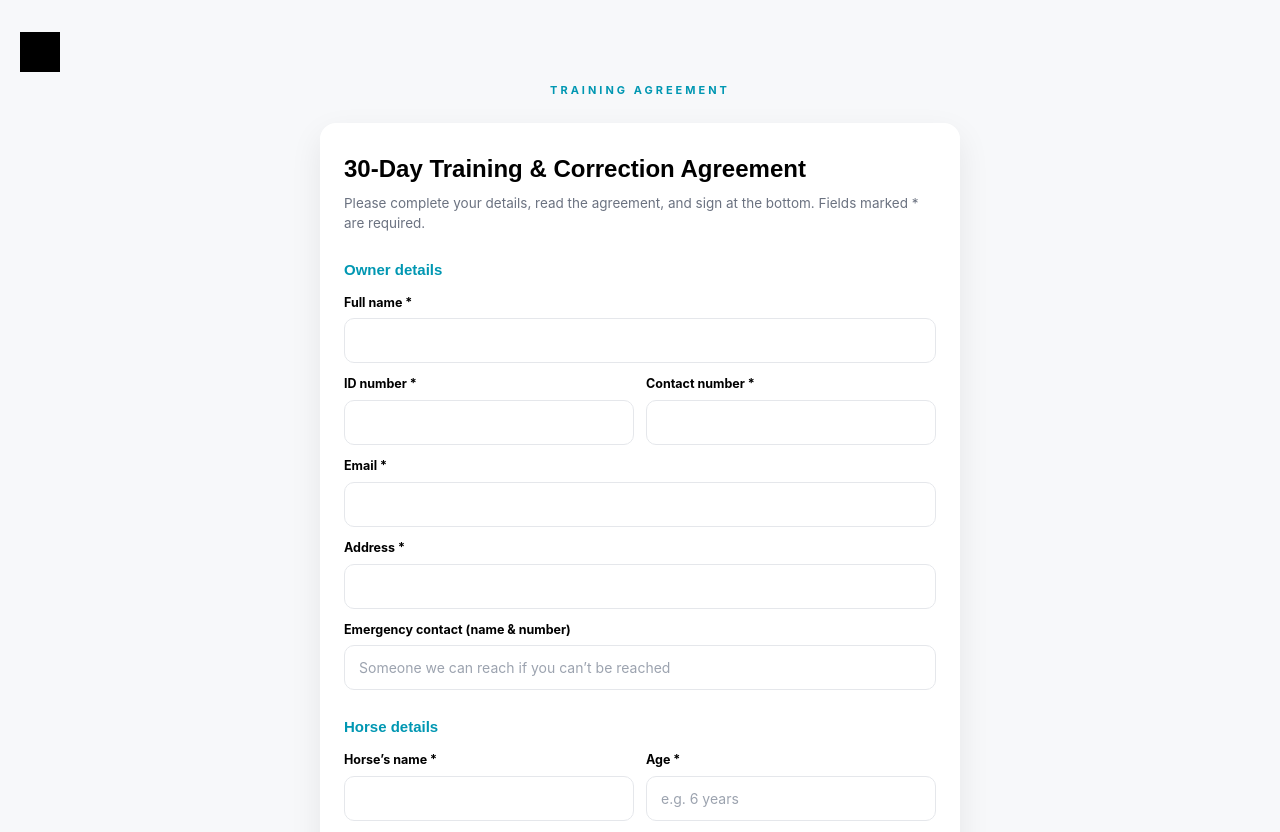
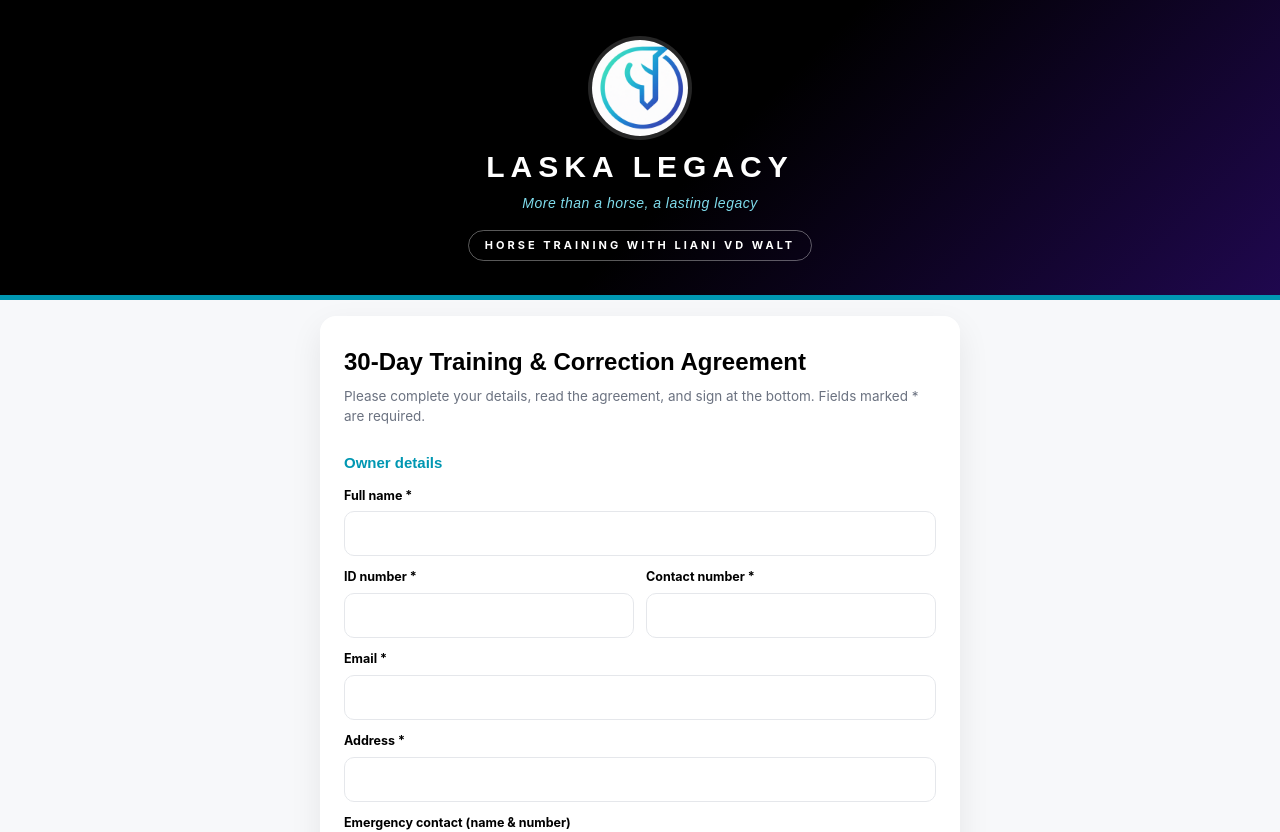
Before and after one commit to laskalegacypty-del/laskalegacy, a Next.js app: page /training-agreement in a window 1280 px wide. Shown: the top 832 px of the page. Built offline with nearby package versions, Linux system fonts and the light colour scheme; no server answers.

Commit message:
Brand the training agreement page with logo, name and tagline
Co-Authored-By: Claude Sonnet 5.5 <noreply@anthropic.com>

```diff
--- a/components/TrainingAgreement.jsx
+++ b/components/TrainingAgreement.jsx
@@ -342,9 +342,13 @@ export default function TrainingAgreement() {
         }
       `}</style>
 
-      <div className="ta-noprint" style={{ textAlign: 'center', padding: '32px 20px 8px' }}>
-        <img src="/logo-dark.png" alt="Laska Legacy" style={{ height: 40, marginBottom: 10 }} />
-        <div style={{ fontSize: 11, letterSpacing: 3, textTransform: 'uppercase', color: BRAND.teal, fontWeight: 700 }}>Training Agreement</div>
+      <div className="ta-noprint" style={{ background: BRAND.black, color: BRAND.white, textAlign: 'center', padding: '40px 20px 34px', borderBottom: `5px solid ${BRAND.teal}`, backgroundImage: `linear-gradient(135deg, #000 55%, ${BRAND.purple}55 100%)` }}>
+        <img src="/logo-icon.png" alt="Laska Legacy" style={{ display: 'block', margin: '0 auto 14px', height: 96, width: 96, borderRadius: '50%', boxShadow: '0 0 0 4px rgba(255,255,255,0.15)' }} />
+        <div style={{ fontFamily: "'Montserrat', sans-serif", fontSize: 30, fontWeight: 800, letterSpacing: 6, textTransform: 'uppercase', lineHeight: 1.1 }}>Laska Legacy</div>
+        <div style={{ fontFamily: "'Montserrat', sans-serif", fontSize: 14, fontStyle: 'italic', color: '#7fdcec', margin: '10px 0 16px', letterSpacing: 0.5 }}>More than a horse, a lasting legacy</div>
+        <div style={{ display: 'inline-block', fontSize: 11, letterSpacing: 3, textTransform: 'uppercase', fontWeight: 700, padding: '6px 16px', borderRadius: 100, border: '1px solid rgba(255,255,255,0.35)' }}>
+          Horse Training with {TRAINER}
+        </div>
       </div>
 
       <div className="ta-page" style={{ maxWidth: 680, margin: '0 auto', padding: '16px 20px 80px' }}>
@@ -502,9 +506,11 @@ function SignedCopy({ form, signature, signedAt }) {
   const h = { fontFamily: "'Montserrat', sans-serif", fontSize: 14, fontWeight: 800, color: BRAND.black, margin: '18px 0 6px' };
   return (
     <div>
-      <div style={{ textAlign: 'center', marginBottom: 18 }}>
-        <img src="/logo-dark.png" alt="Laska Legacy" style={{ height: 36, marginBottom: 8 }} />
-        <h1 style={{ fontFamily: "'Montserrat', sans-serif", fontSize: 20, fontWeight: 800, margin: 0 }}>{DAYS}-Day Training &amp; Correction Agreement</h1>
+      <div style={{ textAlign: 'center', marginBottom: 18, paddingBottom: 16, borderBottom: `3px solid ${BRAND.teal}` }}>
+        <img src="/logo-icon.png" alt="Laska Legacy" style={{ display: 'block', margin: '0 auto 6px', height: 72, width: 72 }} />
+        <div style={{ fontFamily: "'Montserrat', sans-serif", fontSize: 24, fontWeight: 800, letterSpacing: 5, textTransform: 'uppercase' }}>Laska Legacy</div>
+        <div style={{ fontFamily: "'Montserrat', sans-serif", fontSize: 12.5, fontStyle: 'italic', color: BRAND.teal, margin: '4px 0 14px' }}>More than a horse, a lasting legacy</div>
+        <h1 style={{ fontFamily: "'Montserrat', sans-serif", fontSize: 18, fontWeight: 800, margin: 0 }}>{DAYS}-Day Training &amp; Correction Agreement</h1>
       </div>
 
       <h3 style={h}>Parties</h3>
@@ -540,6 +546,7 @@ function SignedCopy({ form, signature, signedAt }) {
         </div>
       </div>
       <p style={{ fontSize: 11, color: BRAND.grey, marginTop: 14 }}>Agreement version {CONTRACT_VERSION}</p>
+      <p style={{ fontFamily: "'Montserrat', sans-serif", fontSize: 11.5, fontStyle: 'italic', color: BRAND.teal, textAlign: 'center', marginTop: 18 }}>Laska Legacy — more than a horse, a lasting legacy</p>
     </div>
   );
 }
```
